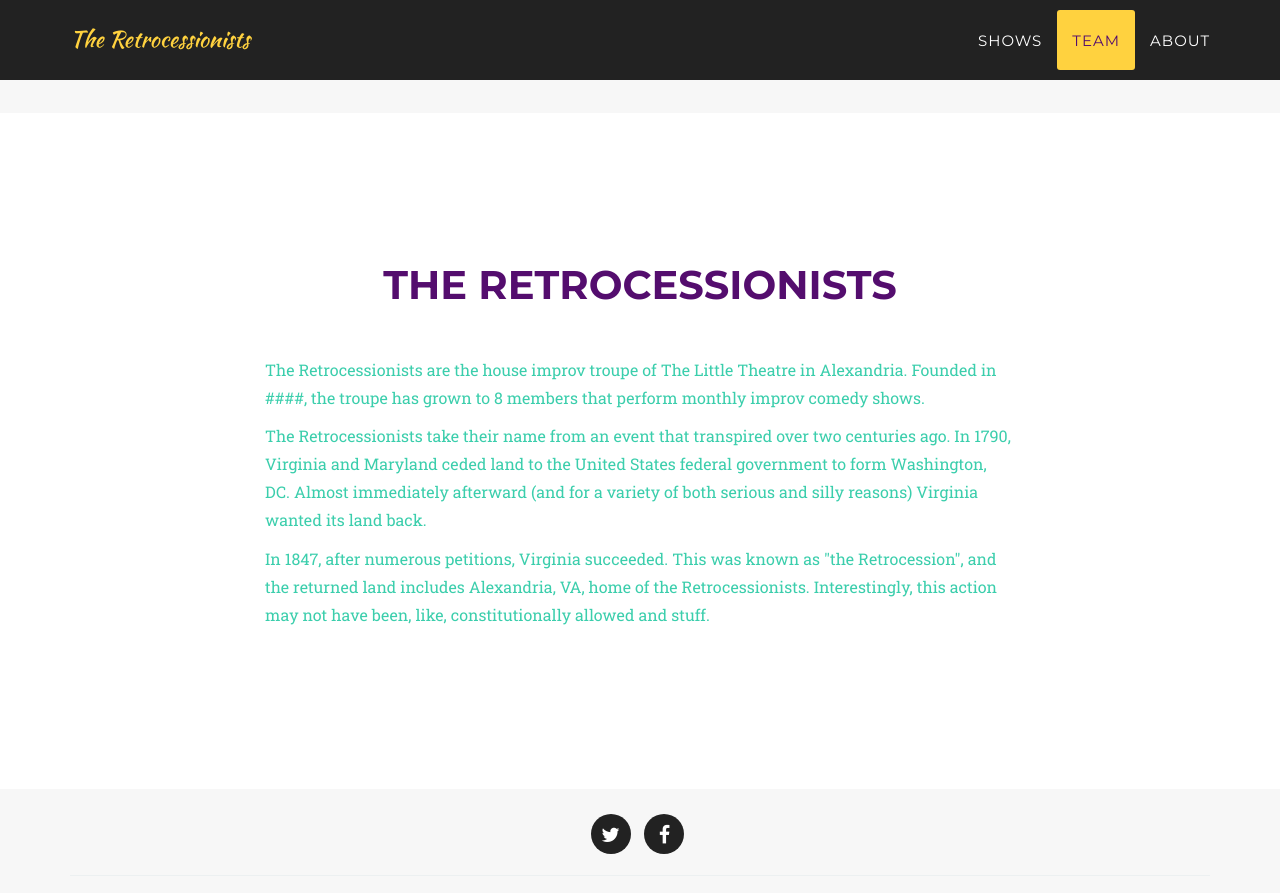
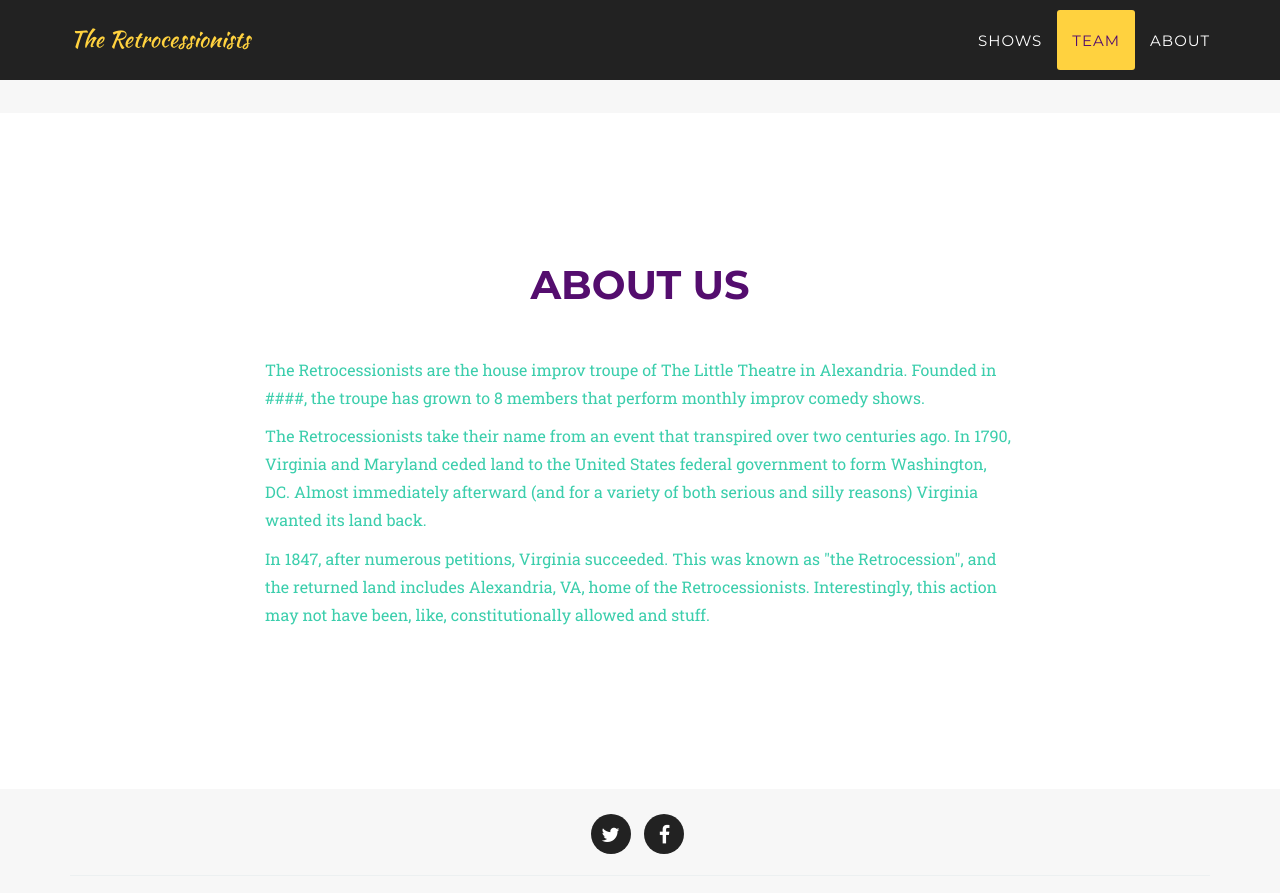
Before and after one commit to yig/RetrosImprovWeb, a Jekyll site: the page built from index.html, in a window 1280 px wide and 900 px high, scrolled down 2779 px. Shown: the top 893 px of the window. Built offline with Jekyll 4.4.1, drawn with Linux system fonts in a browser that asks for light colours; some web fonts are replaced.

Commit message:
Updates.

```diff
--- a/_includes/about.html
+++ b/_includes/about.html
@@ -3,7 +3,7 @@
         <div class="container">
             <div class="row">
                 <div class="col-lg-12 text-center">
-                    <h2 class="section-heading">The Retrocessionists</h2>
+                    <h2 class="section-heading">About Us</h2>
                     <h3 class="section-subheading text-muted">&nbsp;</h3>
                 </div>
             </div>
```
